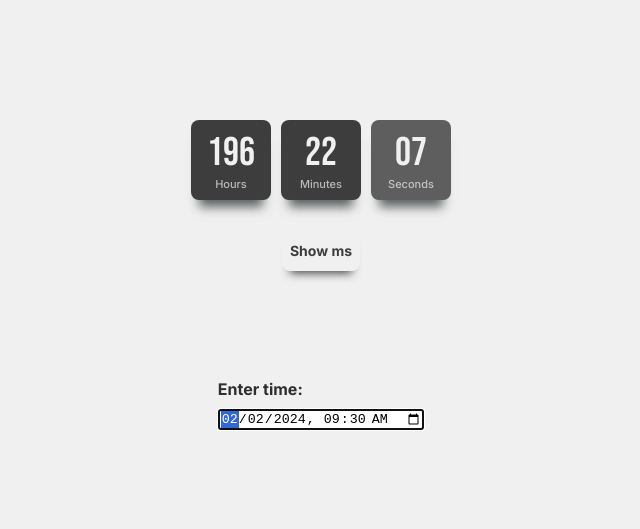
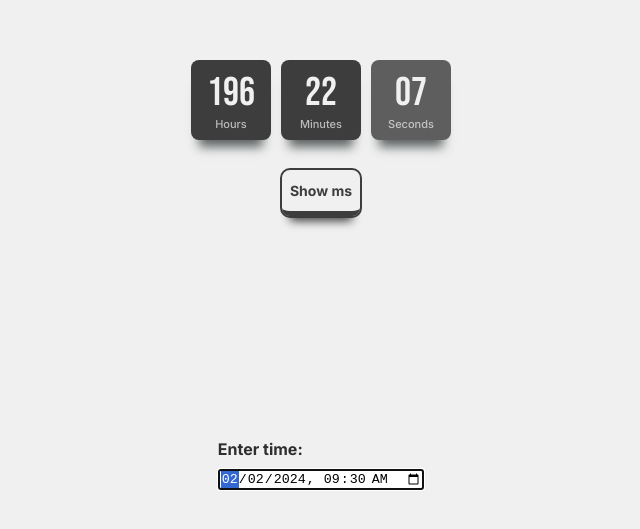
Before and after one commit to adithya-s-sekhar/countdown, a React (Vite) app: page / in a window 1280 px wide. Shown: the part 141-670 px from the top of the page, without its empty margins (319-959 px from the left). Built offline with nearby package versions, Linux system fonts and the light colour scheme.

Commit message:
Bouncy buttons

```diff
--- a/src/components/Button/Button.css
+++ b/src/components/Button/Button.css
@@ -6,36 +6,34 @@
   border-radius: 8px;
   cursor: pointer;
   font-family: var(--button-font);
-  box-shadow: 0 10px 10px -8px rgba(0, 0, 0, 0.75);
+  outline: 2px solid var(--button-enabled-background-color);
 }
 
 .button.disabled {
   background-color: var(--button-disabled-background-color);
   color: var(--button-disabled-font-color);
-  box-shadow: 0 10px 10px -8px rgba(0, 0, 0, 0.75);
+  box-shadow: 0 13px 10px -8px rgba(0, 0, 0, 0.75);
+  border-bottom: 5px solid var(--button-enabled-background-color);
 }
 
 .button.enabled {
   background-color: var(--button-enabled-background-color);
   color: var(--button-enabled-font-color);
   animation: shadow .20s ease-out;
-  box-shadow: 0 13px 10px -8px var(--shadow-color);
-  border-bottom: 5px solid var(--accent);
+  box-shadow: 0 10px 10px -8px var(--shadow-color);
+  border-top: 5px solid var(--accent);
 }
 
 @keyframes shadow {
   0% {
-    box-shadow: 0 13px 10px -8px var(--shadow-color);
-    transform: scale(1);
+    font-size: 14px;
   }
 
   50% {
-    box-shadow: 0 10px 10px -8px var(--shadow-color);
-    transform: scale(.96);
+    font-size: 12px;
   }
 
   100% {
-    box-shadow: 0 13px 10px -8px var(--shadow-color);
-    transform: scale(1);
+    font-size: 14px;
   }
 }
--- a/src/features/countdown/SpeedControls/SpeedControls.css
+++ b/src/features/countdown/SpeedControls/SpeedControls.css
@@ -1,4 +1,4 @@
-.speed-controls{
+.speed-controls {
   display: flex;
   align-items: center;
   justify-content: center;
@@ -13,12 +13,12 @@
   gap: 10px;
 }
 
-.speed-controls.enabled{
+.speed-controls.enabled {
   visibility: visible;
-  height: auto;
+  /* height: auto; */
 }
 
-.speed-controls.disabled{
+.speed-controls.disabled {
   visibility: hidden;
-  height: 0;
+  /* height: 0; */
 }
```
